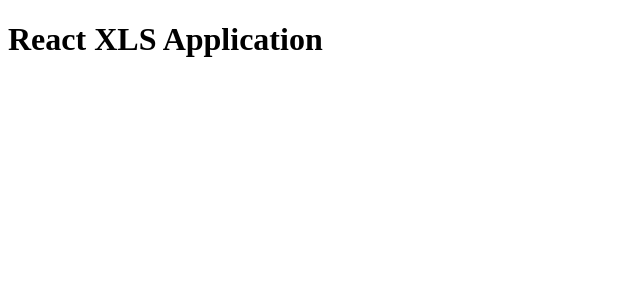
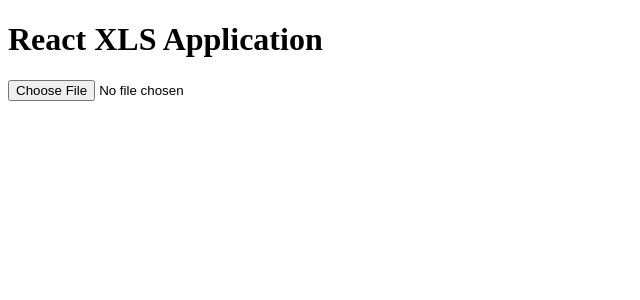
Before and after one commit to sudo0511/react-XLS-reader, a React app: page / in a window 1280 px wide. Shown: the top 300 px of the page, without its empty margins (0-640 px from the left). Built offline with nearby package versions, Linux system fonts and the light colour scheme.

Commit message:
xlsx library and file reading added

```diff
--- a/package.json
+++ b/package.json
@@ -32,6 +32,7 @@
   },
   "dependencies": {
     "react": "^18.2.0",
-    "react-dom": "^18.2.0"
+    "react-dom": "^18.2.0",
+    "xlsx": "^0.18.5"
   }
 }
--- a/src/App.js
+++ b/src/App.js
@@ -1,9 +1,25 @@
-import React from "react";
+import React, { useState } from "react";
+import * as XLXS from "xlsx";
 
 const App = () => {
+  const [excelData, setExcelData] = useState([]);
+  const fileChange = (e) => {
+    console.log(e.target.files[0]);
+    const fr = new FileReader();
+    fr.readAsBinaryString(e.target.files[0]);
+    fr.onload = (event) => {
+      const fileData = event.target.result;
+      const workbook = XLXS.read(fileData, { type: "binary" });
+      const prodMST = workbook.SheetNames[0];
+      const prodMstSheet = workbook.Sheets[prodMST];
+      const prodMstData = XLXS.utils.sheet_to_json(prodMstSheet);
+      console.log(prodMstData);
+    };
+  };
   return (
     <div>
       <h1>React XLS Application</h1>
+      <input type="file" accept=".xlsx" onChange={fileChange} />
     </div>
   );
 };
```
Also changed, not shown: src/components/Columns.js (added, +7 -0 lines), 2 other files (tests, documents, lock files or other folders).
